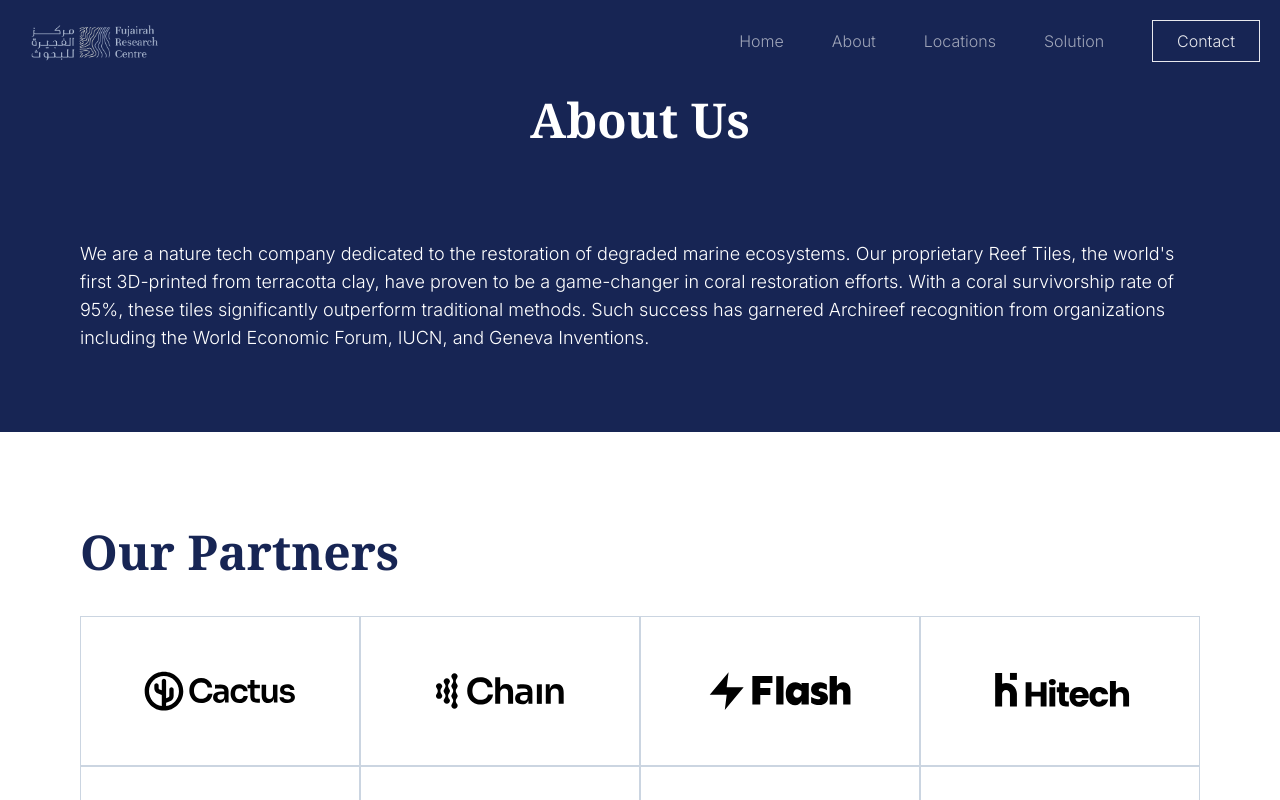
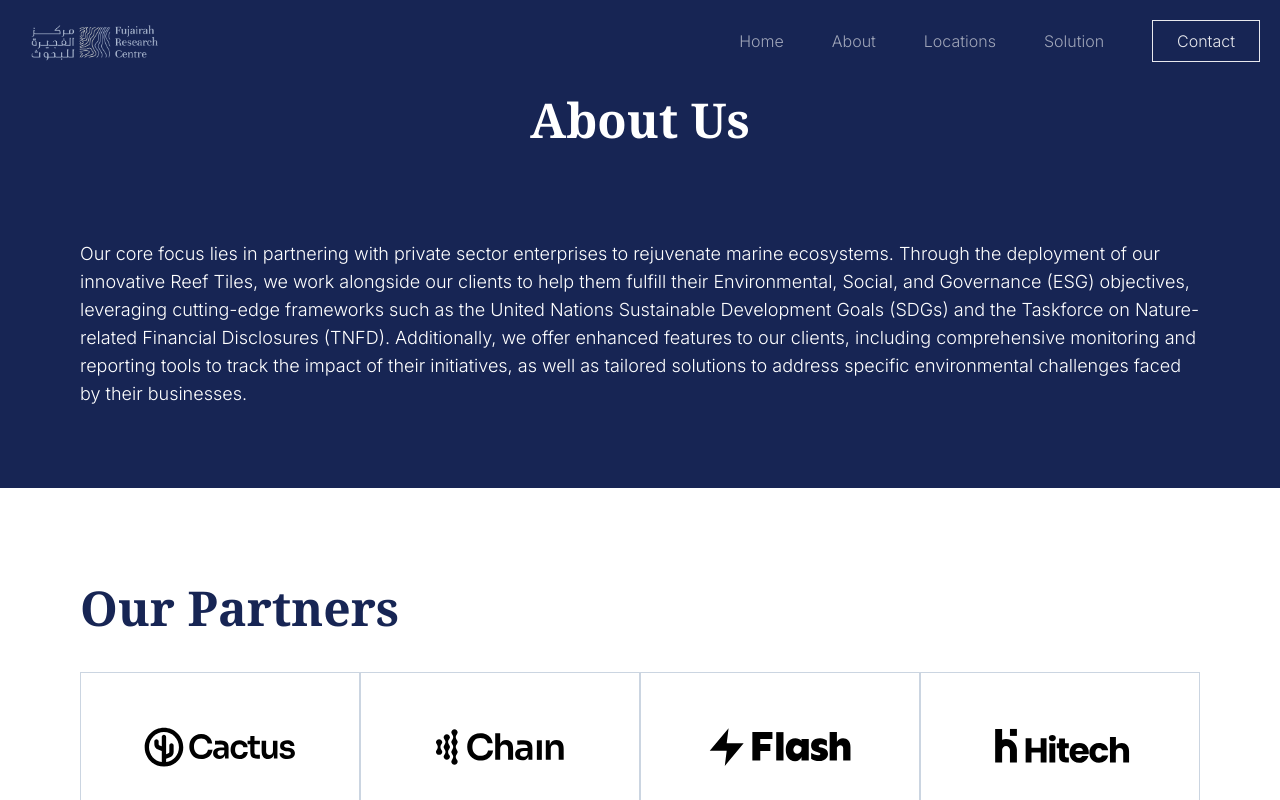
Before and after one commit to simon-zerisenay/OysterReef, a Next.js app: page /about in a window 1280 px wide. Shown: the top 800 px of the page. Built offline with nearby package versions, Linux system fonts and the light colour scheme.

Commit message:
modified about us page

```diff
--- a/constants/index.ts
+++ b/constants/index.ts
@@ -77,12 +77,5 @@
 
 export const ABOUT_US = {
   title: 'About Us',
-  description: `We are a nature tech company dedicated to the restoration of
-            degraded marine ecosystems. Our proprietary Reef Tiles, the world's
-            first 3D-printed from terracotta clay, have proven to be a
-            game-changer in coral restoration efforts. With a coral survivorship
-            rate of 95%, these tiles significantly outperform traditional
-            methods. Such success has garnered Archireef recognition from
-            organizations including the World Economic Forum, IUCN, and Geneva
-            Inventions.`,
+  description: `Our core focus lies in partnering with private sector enterprises to rejuvenate marine ecosystems. Through the deployment of our innovative Reef Tiles, we work alongside our clients to help them fulfill their Environmental, Social, and Governance (ESG) objectives, leveraging cutting-edge frameworks such as the United Nations Sustainable Development Goals (SDGs) and the Taskforce on Nature-related Financial Disclosures (TNFD). Additionally, we offer enhanced features to our clients, including comprehensive monitoring and reporting tools to track the impact of their initiatives, as well as tailored solutions to address specific environmental challenges faced by their businesses.`,
 };
```
